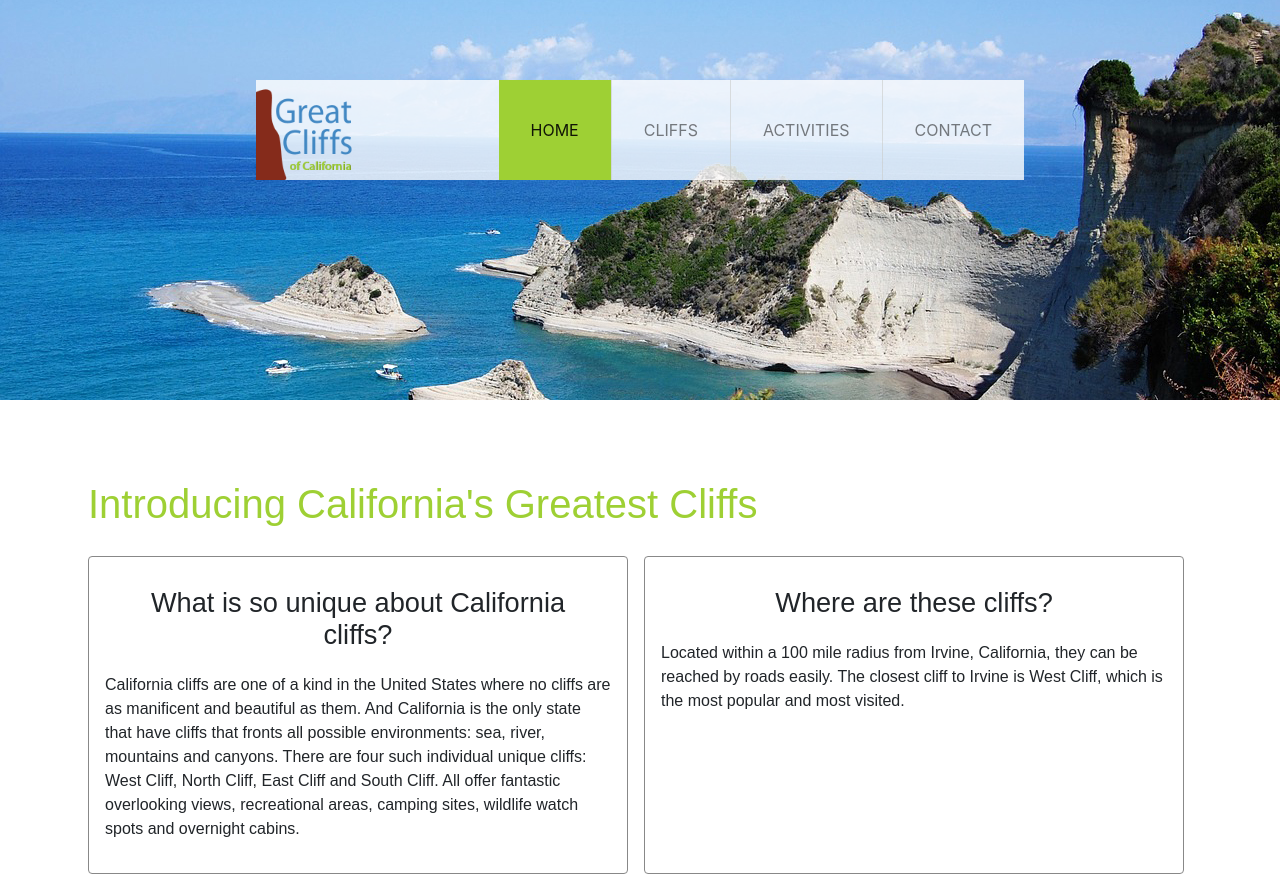
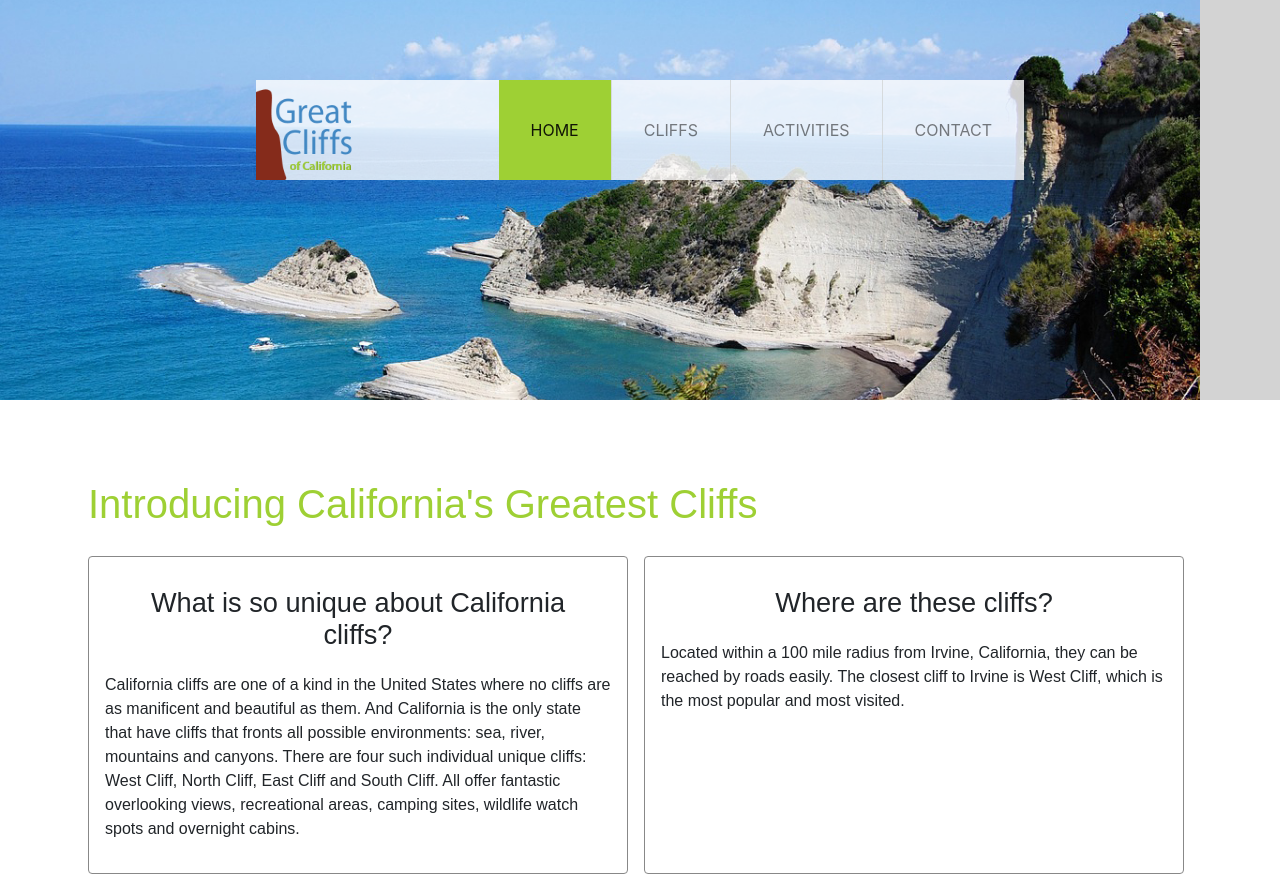
Before and after one commit to Riddhi1992/Week2Day2, a plain HTML site: page w2d2-homework/index.html in a window 1280 px wide. Shown: the top 877 px of the page. Drawn offline with nearby package versions, Linux system fonts and the light colour scheme.

Commit message:
Update styles.css

```diff
--- a/w2d2-homework/styles.css
+++ b/w2d2-homework/styles.css
@@ -6,7 +6,7 @@ header {
 }
 #home header {
   background: no-repeat lightgrey url(images/cliff_ocean.jpg);
-  background-size: 100%;
+  background-size: 75rem;
 }
 .main-header {
   background-color: rgb(255, 255, 255, 0.8);
```
